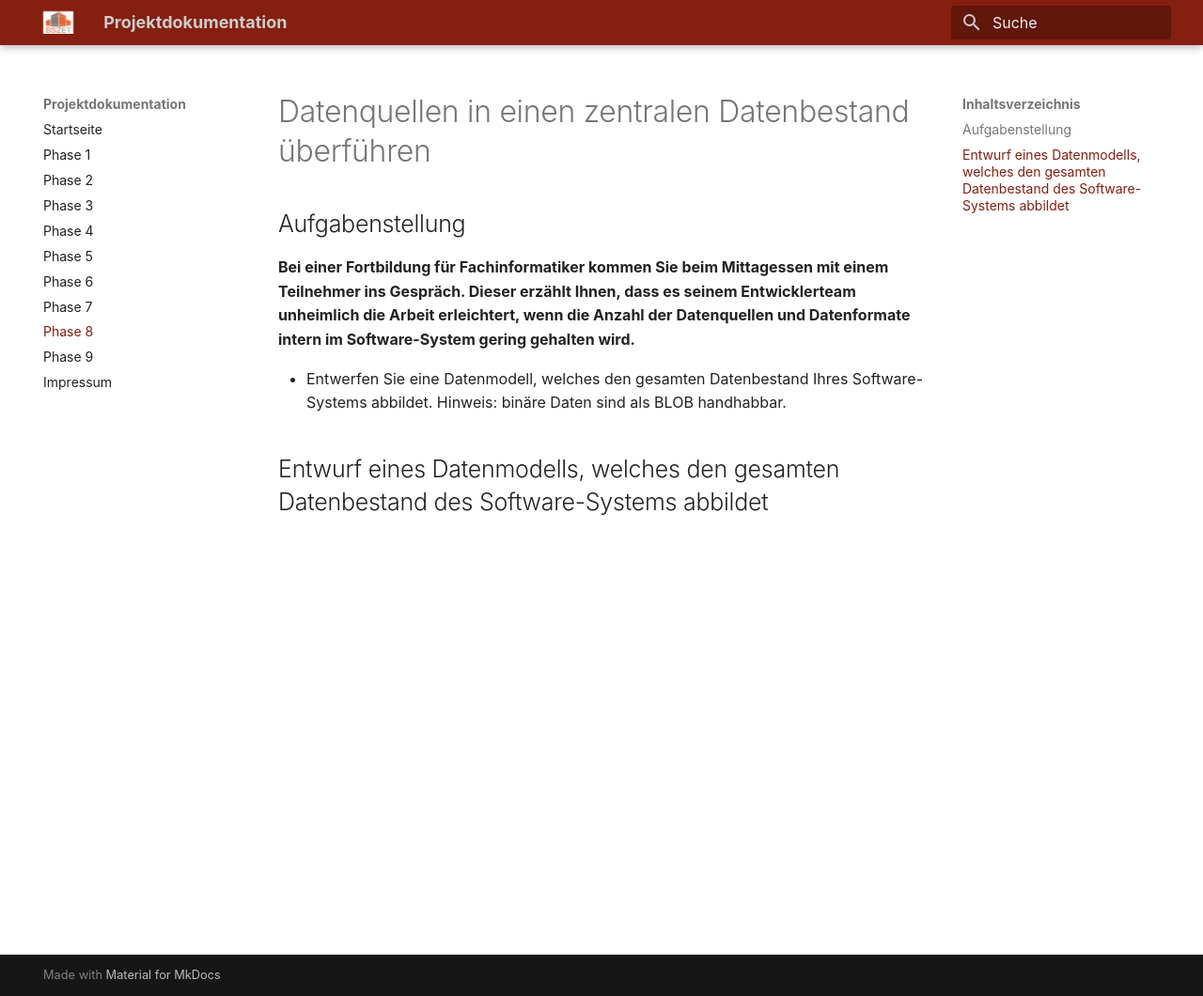
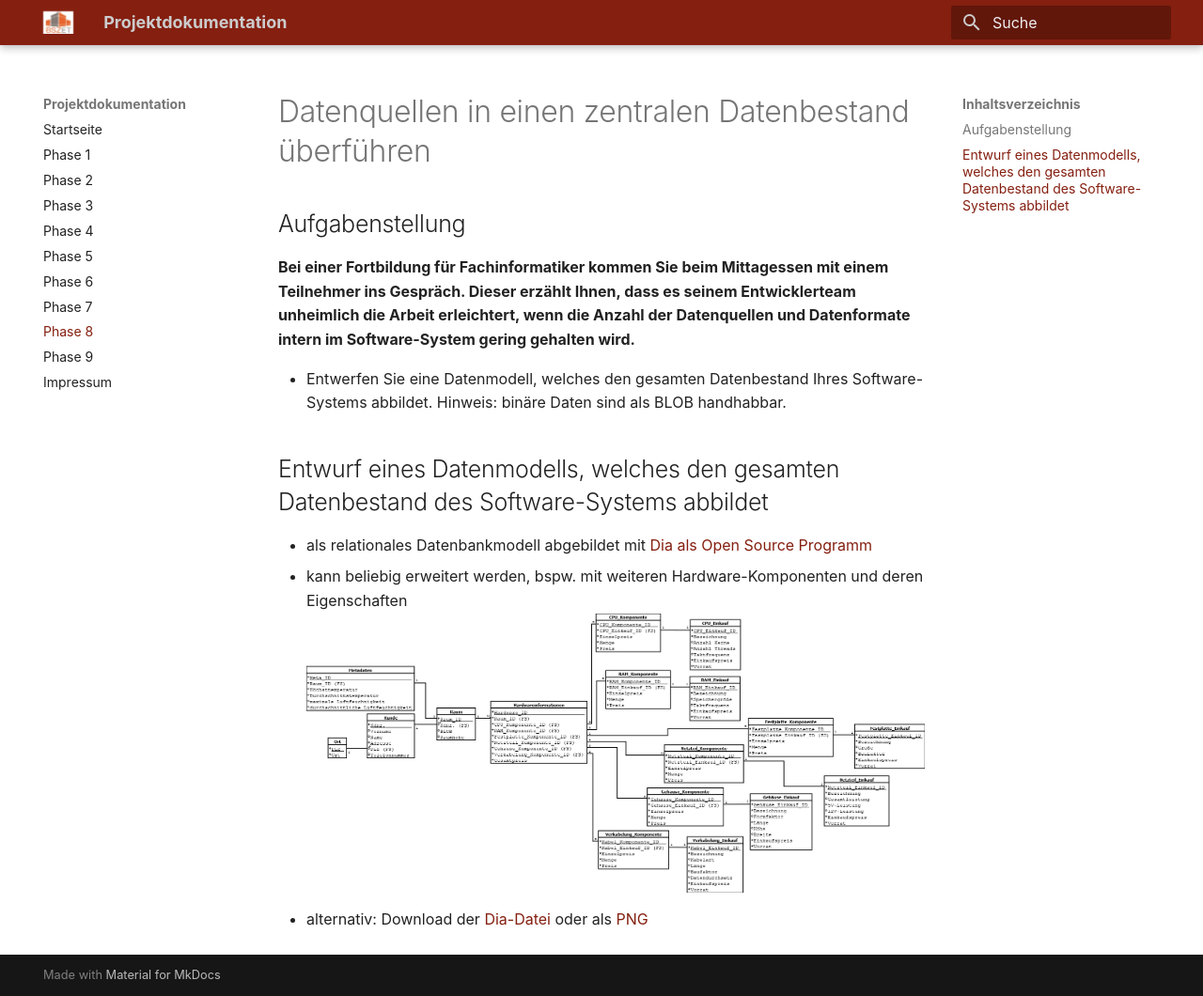
Before and after one commit to ShaSo31/Projekt-IT-Installation, an MkDocs documentation site: the page built from docs/phase_8.md, in a window 1280 px wide and 1060 px high. Shown: the whole window at 94% size. Built offline with MkDocs 1.6.1 and Material for MkDocs 9.7.7, drawn with Linux system fonts in a browser that asks for light colours.

Commit message:
Phase 8 beendet

```diff
--- a/docs/phase_8.md
+++ b/docs/phase_8.md
@@ -7,3 +7,8 @@
 * Entwerfen Sie eine Datenmodell, welches den gesamten Datenbestand Ihres Software-Systems abbildet. Hinweis: binäre Daten sind als BLOB handhabbar.
 
 ## Entwurf eines Datenmodells, welches den gesamten Datenbestand des Software-Systems abbildet
+
+* als relationales Datenbankmodell abgebildet mit [Dia als Open Source Programm](http://dia-installer.de/index.html.de)
+* kann beliebig erweitert werden, bspw. mit weiteren Hardware-Komponenten und deren Eigenschaften
+![relationales Datenbankmodell des Datenmodells](legal/images/relationales_Datenbankmodell_Datenmodell_Phase_8.png)
+* alternativ: Download der [Dia-Datei](legal/relationales_Datenbankmodell_Datenmodell_Phase_8.dia) oder als [PNG](legal/images/relationales_Datenbankmodell_Datenmodell_Phase_8.png)
```
Also changed, not shown: docs/legal/images/relationales_Datenbankmodell_Datenmodell_Phase_8.png (added), 1 other file.
